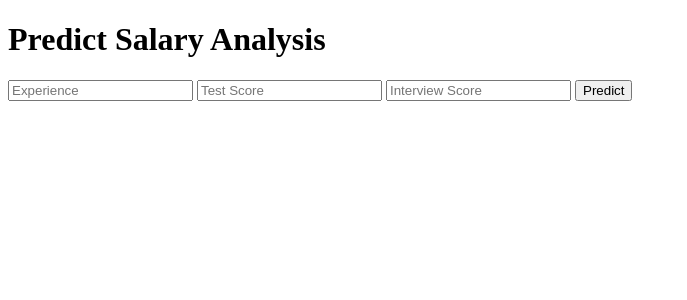
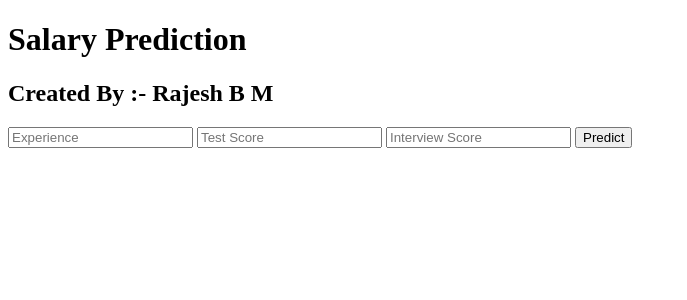
Before and after one commit to RajeshBM02/Salary_Prediction, a Flask app: page / in a window 1280 px wide. Shown: the top 300 px of the page, without its empty margins (0-687 px from the left). Run offline with Flask 2, Linux system fonts and the light colour scheme; parts of the project's set-up code (start-up, migrations or seed data) failed here and were passed over.

Commit message:
Update index.html

```diff
--- a/templates/index.html
+++ b/templates/index.html
@@ -13,8 +13,8 @@
 
 <body>
  <div class="login">
-	<h1>Predict Salary Analysis</h1>
-
+	<h1>Salary Prediction</h1>
+	<h2>Created By :- Rajesh B M</h2>
      <!-- Main Input For Receiving Query to our ML -->
     <form action="{{ url_for('predict')}}"method="post">
     	<input type="text" name="experience" placeholder="Experience" required="required" />
```
